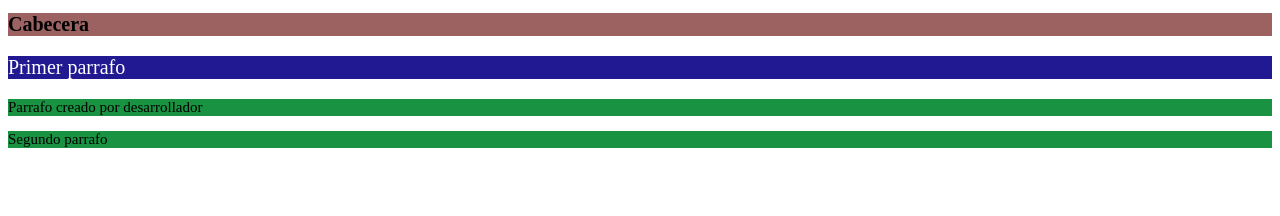
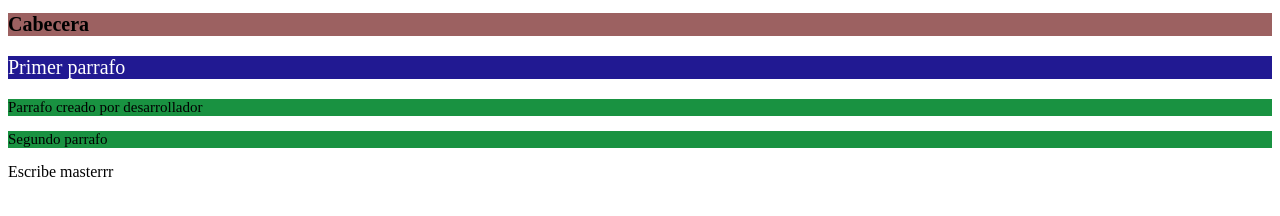
Before and after one commit to juaki00/prueba, a plain HTML site: page index.html in a window 1280 px wide. Drawn offline with Linux system fonts and the light colour scheme.

Commit message:
Modificacion desde master

```diff
--- a/index.html
+++ b/index.html
@@ -13,5 +13,8 @@
     <p class="parrafo">Primer parrafo</p>
     <p>Parrafo creado por desarrollador</p>
     <p>Segundo parrafo</p>
+
+
+    Escribe masterrr
 </body>
 </html>
```
